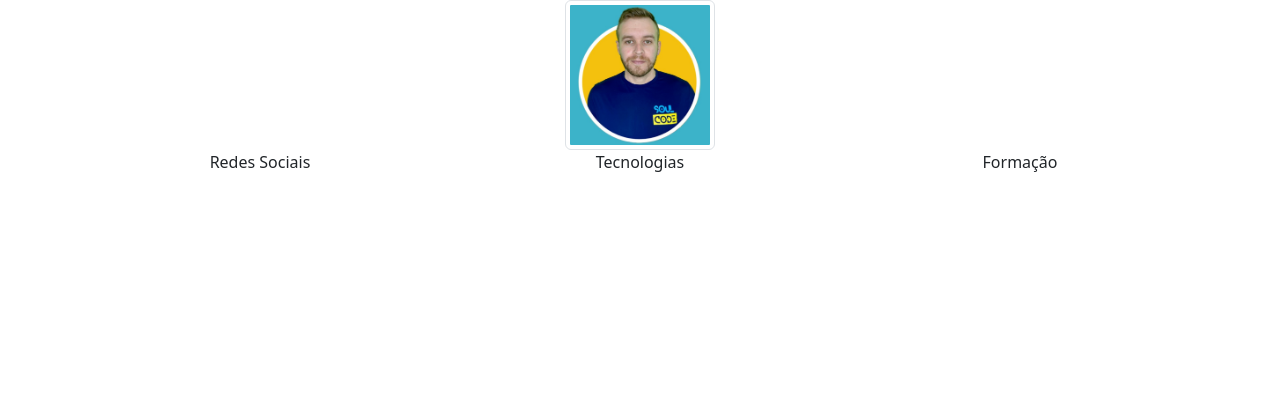
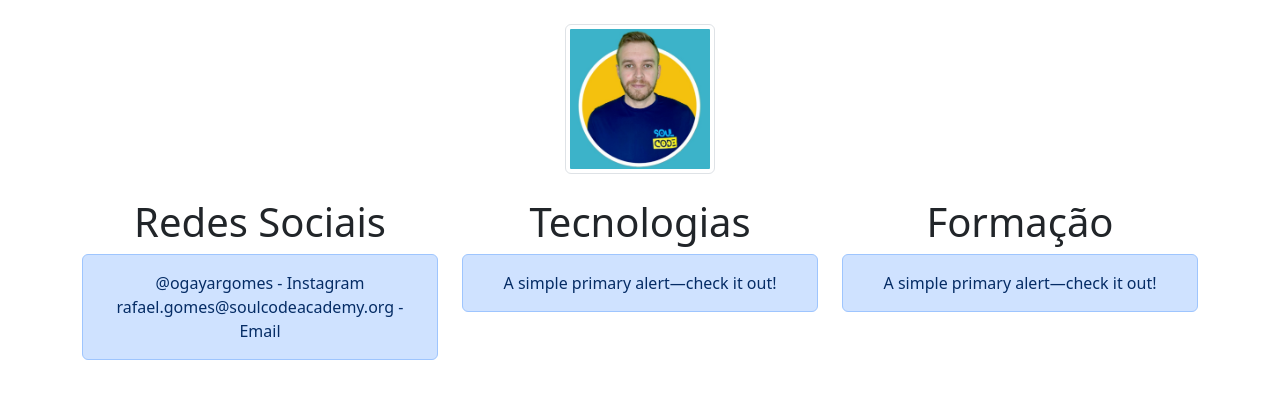
Before and after one commit to rafaeldegomes/rafaeldegomes.github.io, a plain HTML site: page index.html in a window 1280 px wide. Drawn offline with nearby package versions, Linux system fonts and the light colour scheme.

Commit message:
Versao 5

```diff
--- a/index.html
+++ b/index.html
@@ -11,6 +11,7 @@
     <script src="https://cdn.jsdelivr.net/npm/bootstrap@5.3.0-alpha1/dist/js/bootstrap.bundle.min.js" integrity="sha384-w76AqPfDkMBDXo30jS1Sgez6pr3x5MlQ1ZAGC+nuZB+EYdgRZgiwxhTBTkF7CXvN" crossorigin="anonymous"></script>
 </head>
 <body>
+    <br>
     <div class="container text-center">
         <div class="row">
           <div class="col">
@@ -24,17 +25,27 @@
           </div>
         </div>
       </div>
-
+      <br>
       <div class="container text-center">
         <div class="row">
           <div class="col">
-            Redes Sociais
+            <h1>Redes Sociais</h1>
+            <div class="alert alert-primary" role="alert">
+                @ogayargomes - Instagram <br>
+                rafael.gomes@soulcodeacademy.org - Email <br>
+              </div>
           </div>
           <div class="col">
-            Tecnologias
+            <h1>Tecnologias</h1>
+            <div class="alert alert-primary" role="alert">
+                A simple primary alert—check it out!
+              </div>
           </div>
           <div class="col">
-            Formação
+            <h1>Formação</h1>
+            <div class="alert alert-primary" role="alert">
+                A simple primary alert—check it out!
+              </div>
           </div>
         </div>
       </div>
```
